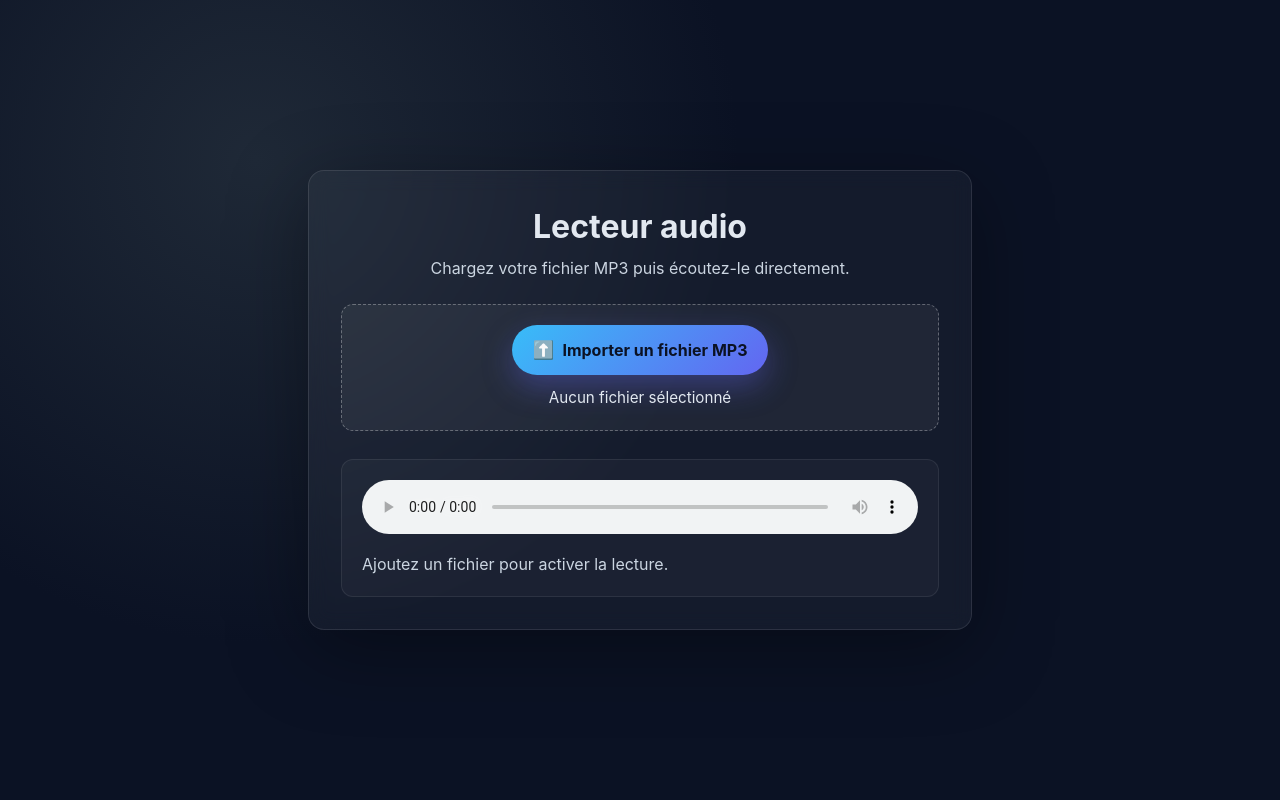
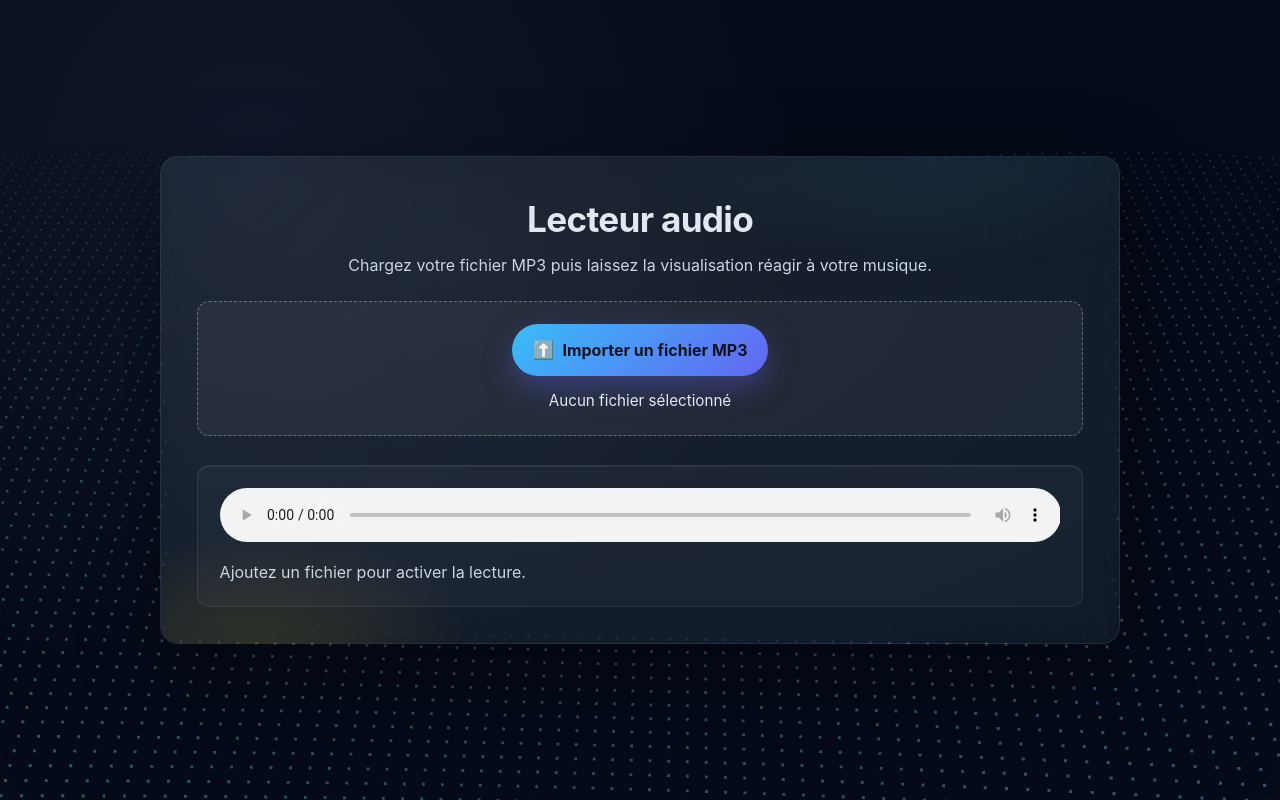
Before and after one commit to pierkiroule/mobi, a React (Vite) app: page / in a window 1280 px wide. Built offline with nearby package versions, Linux system fonts and the light colour scheme.

Commit message:
Add three.js audio-reactive visualizer

```diff
--- a/src/App.css
+++ b/src/App.css
@@ -1,6 +1,6 @@
 :root {
   color: #0f172a;
-  background-color: #0b1224;
+  background-color: #050b18;
   font-family: 'Inter', system-ui, -apple-system, BlinkMacSystemFont, 'Segoe UI', sans-serif;
   line-height: 1.5;
   font-weight: 400;
@@ -13,31 +13,56 @@
 body {
   margin: 0;
   min-height: 100vh;
-  display: grid;
-  place-items: center;
-  background: radial-gradient(circle at 20% 20%, #1f2937, #0b1224 40%),
-    radial-gradient(circle at 80% 0%, #111827, #0b1224 35%),
-    radial-gradient(circle at 50% 80%, #0ea5e9, transparent 25%);
+  background: radial-gradient(circle at 20% 20%, #0f172a, #050b18 45%),
+    radial-gradient(circle at 80% 0%, #0b1120, #050b18 35%),
+    radial-gradient(circle at 55% 70%, rgba(110, 196, 255, 0.25), transparent 30%);
   color: #e2e8f0;
 }
 
 #root {
   width: 100%;
-  max-width: 720px;
-  padding: 2.5rem 1.75rem;
 }
 
 .app {
-  width: 100%;
+  position: relative;
+  min-height: 100vh;
+  display: flex;
+  align-items: center;
+  justify-content: center;
+  padding: 3rem 1.75rem;
+  overflow: hidden;
+}
+
+.visualizer {
+  position: absolute;
+  inset: 0;
+  z-index: 0;
+  filter: drop-shadow(0 20px 50px rgba(3, 7, 18, 0.45));
+  opacity: 0.8;
 }
 
 .card {
-  background: rgba(255, 255, 255, 0.04);
-  border: 1px solid rgba(255, 255, 255, 0.1);
-  border-radius: 16px;
-  padding: 2rem;
+  position: relative;
+  z-index: 1;
+  width: min(960px, 100%);
+  background: radial-gradient(120% 120% at 30% 20%, rgba(255, 255, 255, 0.05), rgba(8, 47, 73, 0.18)),
+    rgba(255, 255, 255, 0.04);
+  border: 1px solid rgba(255, 255, 255, 0.08);
+  border-radius: 18px;
+  padding: 2.25rem;
   box-shadow: 0 20px 80px rgba(0, 0, 0, 0.35);
   backdrop-filter: blur(10px);
+}
+
+.card::after {
+  content: '';
+  position: absolute;
+  inset: 0;
+  border-radius: inherit;
+  background: radial-gradient(90% 70% at 80% 0%, rgba(56, 189, 248, 0.07), transparent 35%),
+    radial-gradient(60% 60% at 10% 100%, rgba(250, 204, 21, 0.12), transparent 40%);
+  z-index: -1;
+  pointer-events: none;
 }
 
 .card__header {
@@ -47,11 +72,12 @@ body {
 
 .card__header h1 {
   margin: 0;
-  font-size: 2rem;
+  font-size: 2.2rem;
+  letter-spacing: -0.02em;
 }
 
 .card__header p {
-  margin: 0.3rem 0 0;
+  margin: 0.45rem 0 0;
   color: #cbd5e1;
 }
 
@@ -59,21 +85,22 @@ body {
   background: rgba(255, 255, 255, 0.05);
   border: 1px dashed rgba(255, 255, 255, 0.3);
   border-radius: 12px;
-  padding: 1.25rem;
+  padding: 1.35rem;
   text-align: center;
-  transition: border-color 150ms ease, transform 150ms ease;
+  transition: border-color 150ms ease, transform 150ms ease, box-shadow 150ms ease;
 }
 
 .upload:hover {
   border-color: #38bdf8;
   transform: translateY(-2px);
+  box-shadow: 0 10px 30px rgba(99, 102, 241, 0.18);
 }
 
 .upload__label {
   display: inline-flex;
   align-items: center;
   gap: 0.5rem;
-  padding: 0.75rem 1.25rem;
+  padding: 0.8rem 1.3rem;
   background: linear-gradient(135deg, #38bdf8, #6366f1);
   color: #0b1224;
   border-radius: 999px;
@@ -93,17 +120,18 @@ body {
 }
 
 .upload__filename {
-  margin: 0.75rem 0 0;
+  margin: 0.9rem 0 0;
   color: #e2e8f0;
   font-size: 0.95rem;
 }
 
 .player {
-  margin-top: 1.75rem;
-  padding: 1.25rem;
+  margin-top: 1.85rem;
+  padding: 1.35rem;
   background: rgba(255, 255, 255, 0.03);
   border-radius: 12px;
   border: 1px solid rgba(255, 255, 255, 0.08);
+  box-shadow: inset 0 1px 0 rgba(255, 255, 255, 0.08);
 }
 
 .player__audio {
@@ -115,3 +143,17 @@ body {
   margin: 0.75rem 0 0;
   color: #cbd5e1;
 }
+
+@media (max-width: 720px) {
+  .app {
+    padding: 2.25rem 1.2rem;
+  }
+
+  .card {
+    padding: 1.75rem 1.4rem;
+  }
+
+  .card__header h1 {
+    font-size: 1.8rem;
+  }
+}
--- a/src/App.jsx
+++ b/src/App.jsx
@@ -1,10 +1,12 @@
-import { useEffect, useState } from 'react'
+import { useEffect, useRef, useState } from 'react'
+import Visualizer from './Visualizer'
 import './App.css'
 
 function App() {
   const [audioSrc, setAudioSrc] = useState('')
   const [fileName, setFileName] = useState('')
   const [objectUrl, setObjectUrl] = useState('')
+  const audioRef = useRef(null)
 
   useEffect(() => {
     return () => {
@@ -36,10 +38,12 @@ function App() {
 
   return (
     <main className="app">
+      <Visualizer audioElement={audioRef} audioSrc={audioSrc} />
+
       <div className="card">
         <header className="card__header">
           <h1>Lecteur audio</h1>
-          <p>Chargez votre fichier MP3 puis écoutez-le directement.</p>
+          <p>Chargez votre fichier MP3 puis laissez la visualisation réagir à votre musique.</p>
         </header>
 
         <div className="upload">
@@ -59,7 +63,13 @@ function App() {
         </div>
 
         <div className="player">
-          <audio controls src={audioSrc} className="player__audio" disabled={!audioSrc}>
+          <audio
+            controls
+            src={audioSrc}
+            className="player__audio"
+            disabled={!audioSrc}
+            ref={audioRef}
+          >
             Votre navigateur ne supporte pas la balise audio.
           </audio>
           {!audioSrc && <p className="player__placeholder">Ajoutez un fichier pour activer la lecture.</p>}
--- /dev/null
+++ b/src/Visualizer.jsx
@@ -0,0 +1,228 @@
+import { useEffect, useRef } from 'react'
+import * as THREE from 'https://cdn.jsdelivr.net/npm/three@0.160.0/build/three.module.js'
+
+const lerp = (start, end, t) => start + (end - start) * t
+
+const buildFieldGeometry = () => {
+  const columns = 120
+  const rows = 70
+  const separation = 0.12
+  const positions = new Float32Array(columns * rows * 3)
+  const colors = new Float32Array(columns * rows * 3)
+
+  let i = 0
+  let c = 0
+  for (let y = 0; y < rows; y += 1) {
+    for (let x = 0; x < columns; x += 1) {
+      const offsetX = (x - columns / 2) * separation
+      const offsetY = (y - rows / 2) * separation
+
+      positions[i] = offsetX
+      positions[i + 1] = offsetY * 0.72
+      positions[i + 2] = 0
+
+      const color = new THREE.Color()
+      color.setHSL(0.58, 0.6, 0.45)
+      colors[c] = color.r
+      colors[c + 1] = color.g
+      colors[c + 2] = color.b
+
+      i += 3
+      c += 3
+    }
+  }
+
+  const geometry = new THREE.BufferGeometry()
+  geometry.setAttribute('position', new THREE.BufferAttribute(positions, 3))
+  geometry.setAttribute('color', new THREE.BufferAttribute(colors, 3))
+
+  return geometry
+}
+
+const createAnalyser = (audioElement) => {
+  if (!audioElement) return null
+
+  const audioContext = new AudioContext()
+  const analyser = audioContext.createAnalyser()
+  analyser.fftSize = 1024
+  analyser.smoothingTimeConstant = 0.85
+
+  const source = audioContext.createMediaElementSource(audioElement)
+  source.connect(analyser)
+  analyser.connect(audioContext.destination)
+
+  const dataArray = new Uint8Array(analyser.frequencyBinCount)
+
+  const resume = () => {
+    if (audioContext.state === 'suspended') {
+      audioContext.resume()
+    }
+  }
+
+  audioElement.addEventListener('play', resume)
+
+  return {
+    audioContext,
+    analyser,
+    dataArray,
+    cleanup: () => {
+      audioElement.removeEventListener('play', resume)
+      source.disconnect()
+      analyser.disconnect()
+      audioContext.close()
+    },
+  }
+}
+
+const Visualizer = ({ audioElement, audioSrc }) => {
+  const containerRef = useRef(null)
+  const rendererRef = useRef(null)
+  const frameRef = useRef(0)
+  const analyserRef = useRef(null)
+  const basePositionsRef = useRef(null)
+
+  useEffect(() => {
+    const container = containerRef.current
+    if (!container) return undefined
+
+    const scene = new THREE.Scene()
+    scene.fog = new THREE.FogExp2(0x050910, 0.18)
+
+    const camera = new THREE.PerspectiveCamera(
+      55,
+      container.clientWidth / container.clientHeight,
+      0.1,
+      250,
+    )
+    camera.position.set(0, 2.2, 5.6)
+
+    const renderer = new THREE.WebGLRenderer({ antialias: true, alpha: true })
+    renderer.setSize(container.clientWidth, container.clientHeight)
+    renderer.setPixelRatio(Math.min(window.devicePixelRatio, 1.6))
+    rendererRef.current = renderer
+    container.appendChild(renderer.domElement)
+
+    const geometry = buildFieldGeometry()
+    const positions = geometry.getAttribute('position').array
+    basePositionsRef.current = new Float32Array(positions)
+
+    const material = new THREE.PointsMaterial({
+      size: 0.035,
+      transparent: true,
+      depthWrite: false,
+      blending: THREE.AdditiveBlending,
+      vertexColors: true,
+    })
+
+    const points = new THREE.Points(geometry, material)
+    points.rotation.x = -0.78
+    scene.add(points)
+
+    const ambientLight = new THREE.AmbientLight(0xffffff, 0.4)
+    const warmLight = new THREE.DirectionalLight(0xffc7a2, 0.7)
+    warmLight.position.set(-2, 3, 2)
+    const coolLight = new THREE.DirectionalLight(0x8ec5ff, 0.65)
+    coolLight.position.set(2.5, 2.5, 1.2)
+    scene.add(ambientLight, warmLight, coolLight)
+
+    const clock = new THREE.Clock()
+    const color = new THREE.Color()
+    let reactiveLevel = 0
+
+    const animate = () => {
+      frameRef.current = requestAnimationFrame(animate)
+      const elapsed = clock.getElapsedTime()
+
+      const analyserData = analyserRef.current
+      if (analyserData) {
+        analyserData.analyser.getByteFrequencyData(analyserData.dataArray)
+        const sum = analyserData.dataArray.reduce((acc, value) => acc + value, 0)
+        const energy = sum / analyserData.dataArray.length / 255
+        reactiveLevel = lerp(reactiveLevel, energy * 1.4, 0.08)
+      } else {
+        reactiveLevel = lerp(reactiveLevel, 0, 0.05)
+      }
+
+      const posArray = geometry.getAttribute('position').array
+      const colorArray = geometry.getAttribute('color').array
+      const basePositions = basePositionsRef.current
+      const sway = Math.sin(elapsed * 0.35) * 0.3
+
+      for (let i = 0; i < posArray.length; i += 3) {
+        const baseX = basePositions[i]
+        const baseY = basePositions[i + 1]
+
+        const ribbon =
+          Math.sin(baseX * 0.65 + elapsed * 0.9) * 0.18 +
+          Math.cos(baseY * 0.75 - elapsed * 1.1) * 0.14
+        const pulse = Math.sin((baseX + baseY) * 0.9 + elapsed * 2.2) * reactiveLevel * 0.9
+        const depth = ribbon + pulse + sway * 0.4
+
+        posArray[i] = baseX * (1.0 + reactiveLevel * 0.15)
+        posArray[i + 1] = baseY * 0.96 + Math.sin(elapsed * 0.3 + baseX * 0.4) * 0.06
+        posArray[i + 2] = depth
+
+        const altitude = THREE.MathUtils.clamp((depth + 1.4) / 3, 0, 1)
+        const warmth = 0.55 + reactiveLevel * 0.35 + Math.sin(elapsed * 0.12 + baseX * 0.1) * 0.05
+        color.setHSL(warmth, 0.65, 0.36 + altitude * 0.25)
+
+        colorArray[i] = color.r
+        colorArray[i + 1] = color.g
+        colorArray[i + 2] = color.b
+      }
+
+      geometry.getAttribute('position').needsUpdate = true
+      geometry.getAttribute('color').needsUpdate = true
+
+      const parallax = Math.sin(elapsed * 0.2) * 0.35
+      camera.position.x = parallax * 0.65
+      camera.position.y = 2 + reactiveLevel * 0.8
+      camera.lookAt(0, 0.3, 0)
+
+      renderer.render(scene, camera)
+    }
+
+    const handleResize = () => {
+      if (!rendererRef.current) return
+      const { clientWidth, clientHeight } = container
+      camera.aspect = clientWidth / clientHeight
+      camera.updateProjectionMatrix()
+      rendererRef.current.setSize(clientWidth, clientHeight)
+    }
+
+    window.addEventListener('resize', handleResize)
+    animate()
+
+    return () => {
+      window.removeEventListener('resize', handleResize)
+      cancelAnimationFrame(frameRef.current)
+      renderer.dispose()
+      geometry.dispose()
+      material.dispose()
+      container.removeChild(renderer.domElement)
+      rendererRef.current = null
+    }
+  }, [])
+
+  useEffect(() => {
+    if (!audioSrc || !audioElement?.current) {
+      if (analyserRef.current) {
+        analyserRef.current.cleanup()
+        analyserRef.current = null
+      }
+      return undefined
+    }
+
+    analyserRef.current?.cleanup()
+    analyserRef.current = createAnalyser(audioElement.current)
+
+    return () => {
+      analyserRef.current?.cleanup()
+      analyserRef.current = null
+    }
+  }, [audioElement, audioSrc])
+
+  return <div className="visualizer" ref={containerRef} aria-hidden="true" />
+}
+
+export default Visualizer
```
